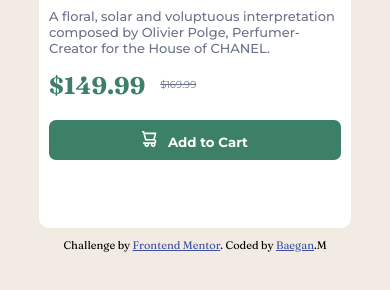
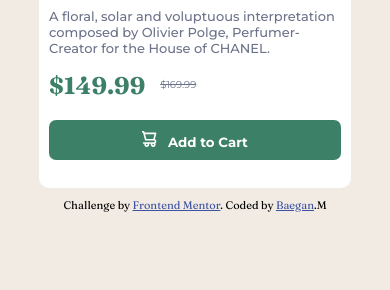
Before and after one commit to Baegan-189/Product-preview-card-component, a plain HTML site: page index.html in a window 390 px wide. Shown: the part 352-642 px from the top of the page. Drawn offline with Linux system fonts and the light colour scheme.

Commit message:
Update style.css

```diff
--- a/style.css
+++ b/style.css
@@ -105,7 +105,7 @@ del {
         width: 80%;
         margin: auto;
         margin-top: 20px;
-        height: 560px;
+        height: 520px;
         background-color: hsl(0, 0%, 100%);
         border-radius: 10px;
     }
```
